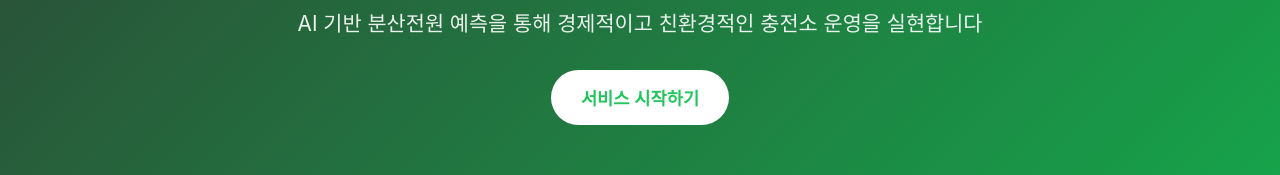
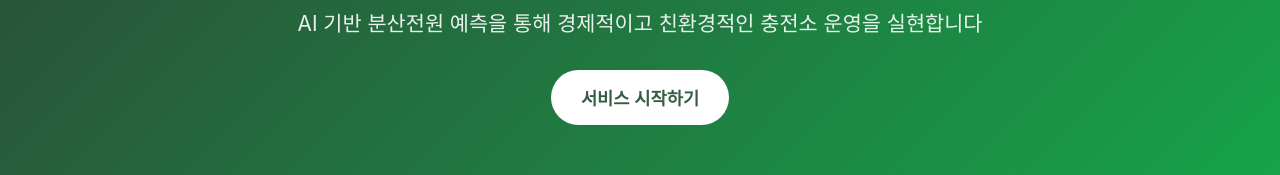
Before and after one commit to Capstone-whiteday/frontend-aicolink, a React (Vite) app: page /service-intro in a window 1280 px wide. Shown: the part 195-370 px from the top of the page. Built offline with nearby package versions, Linux system fonts and the light colour scheme.

Commit message:
intro_font minor change

```diff
--- a/src/Components/ServiceIntro.css
+++ b/src/Components/ServiceIntro.css
@@ -110,7 +110,7 @@ body {
 
 .cta-button {
   background: white;
-  color: #22c55e;
+  color: #345e44;
   padding: 15px 30px;
   border: none;
   border-radius: 50px;
```
